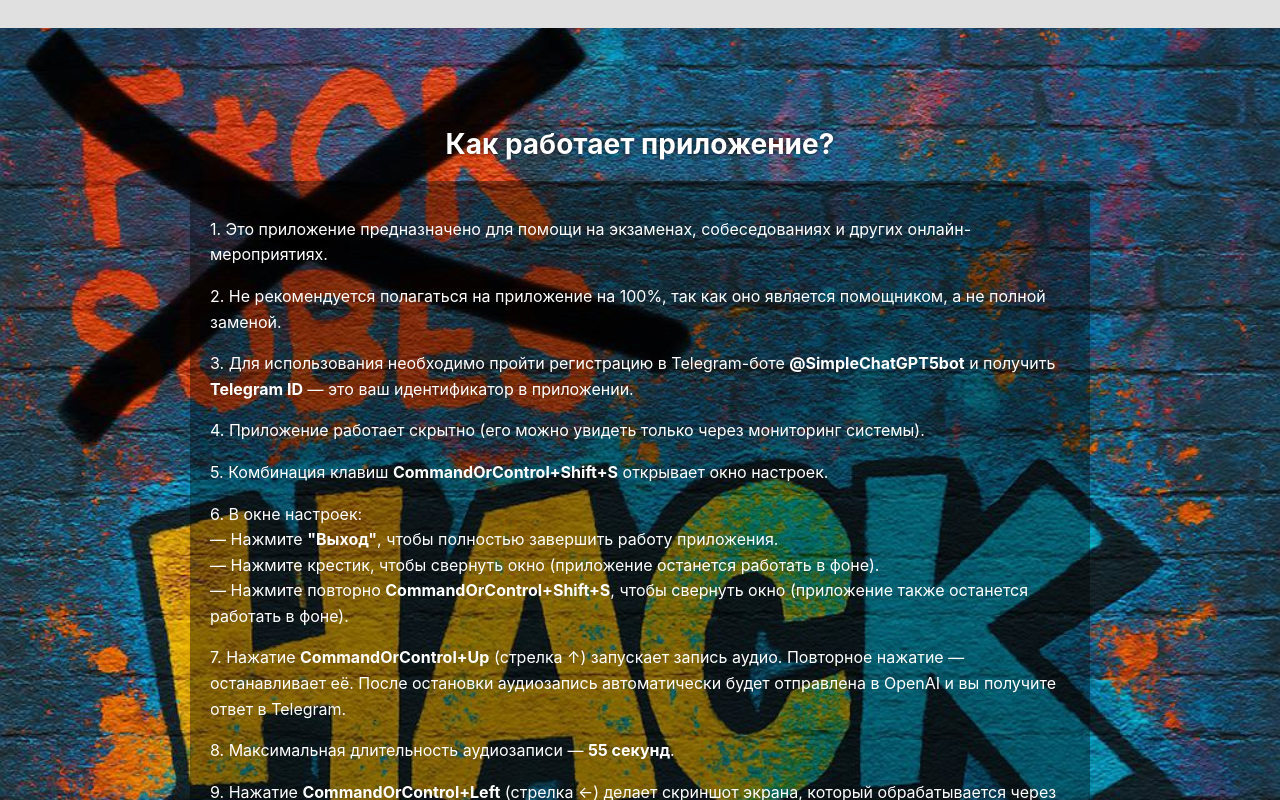
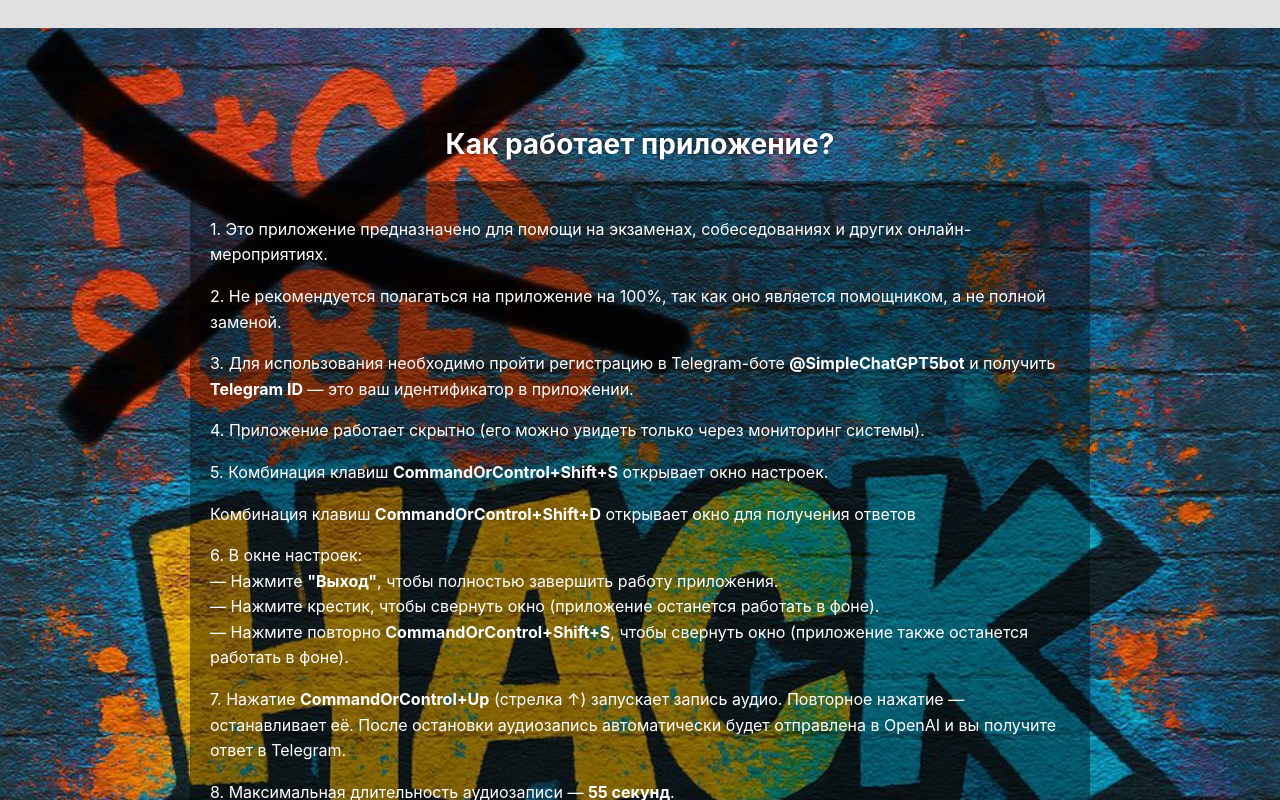
Before and after one commit to VladPeskovDev/screenshotBot, a React (Vite) app in the folder electron-app/renderer/: page /#/faq in a window 1280 px wide. Shown: the top 800 px of the page. Built offline with nearby package versions, Linux system fonts and the light colour scheme.

Commit message:
fix: исправил faq

```diff
--- a/electron-app/renderer/src/pages/FAQPage.tsx
+++ b/electron-app/renderer/src/pages/FAQPage.tsx
@@ -13,6 +13,7 @@ const FAQPage = () => {
         <p>3. Для использования необходимо пройти регистрацию в Telegram-боте <strong>@SimpleChatGPT5bot</strong> и получить <strong>Telegram ID</strong> — это ваш идентификатор в приложении.</p>
         <p>4. Приложение работает скрытно (его можно увидеть только через мониторинг системы).</p>
         <p>5. Комбинация клавиш <strong>CommandOrControl+Shift+S</strong> открывает окно настроек.</p>
+        <p>Комбинация клавиш <strong>CommandOrControl+Shift+D</strong> открывает окно для получения ответов</p>
         <p>6. В окне настроек:
           <br />— Нажмите <strong>"Выход"</strong>, чтобы полностью завершить работу приложения.
           <br />— Нажмите крестик, чтобы свернуть окно (приложение останется работать в фоне).
```
Also changed, not shown: 1 other file (tests, documents, lock files or other folders).
